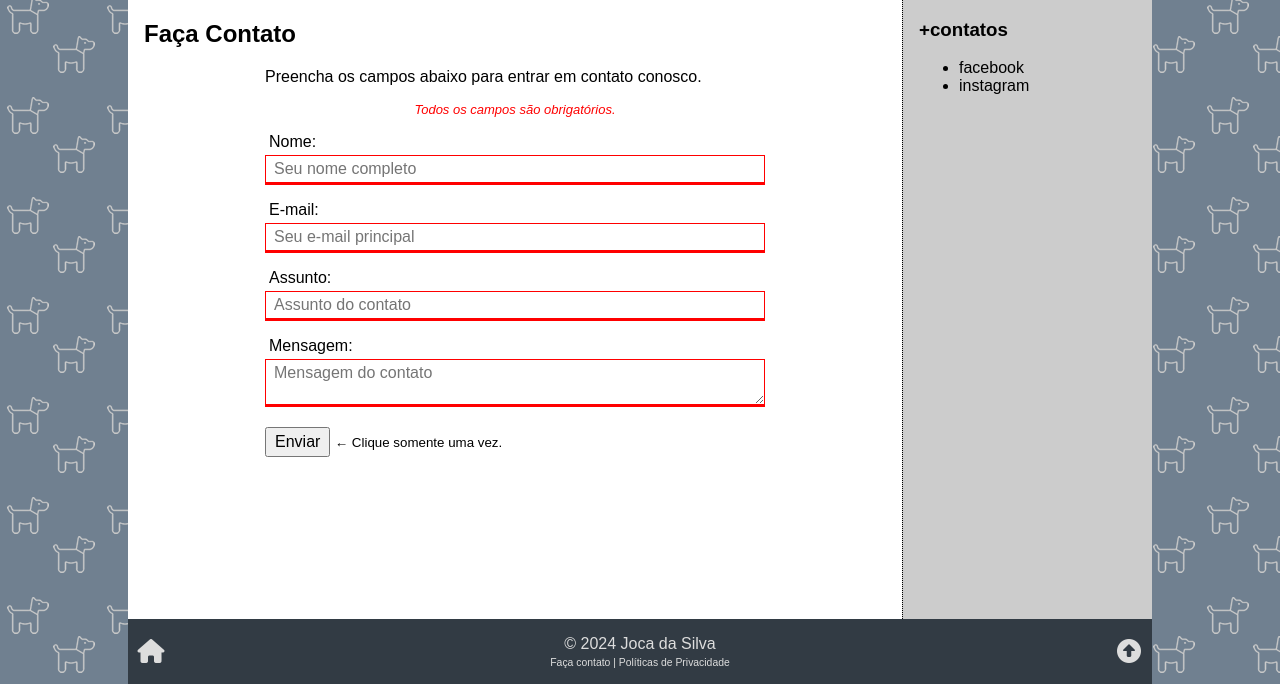
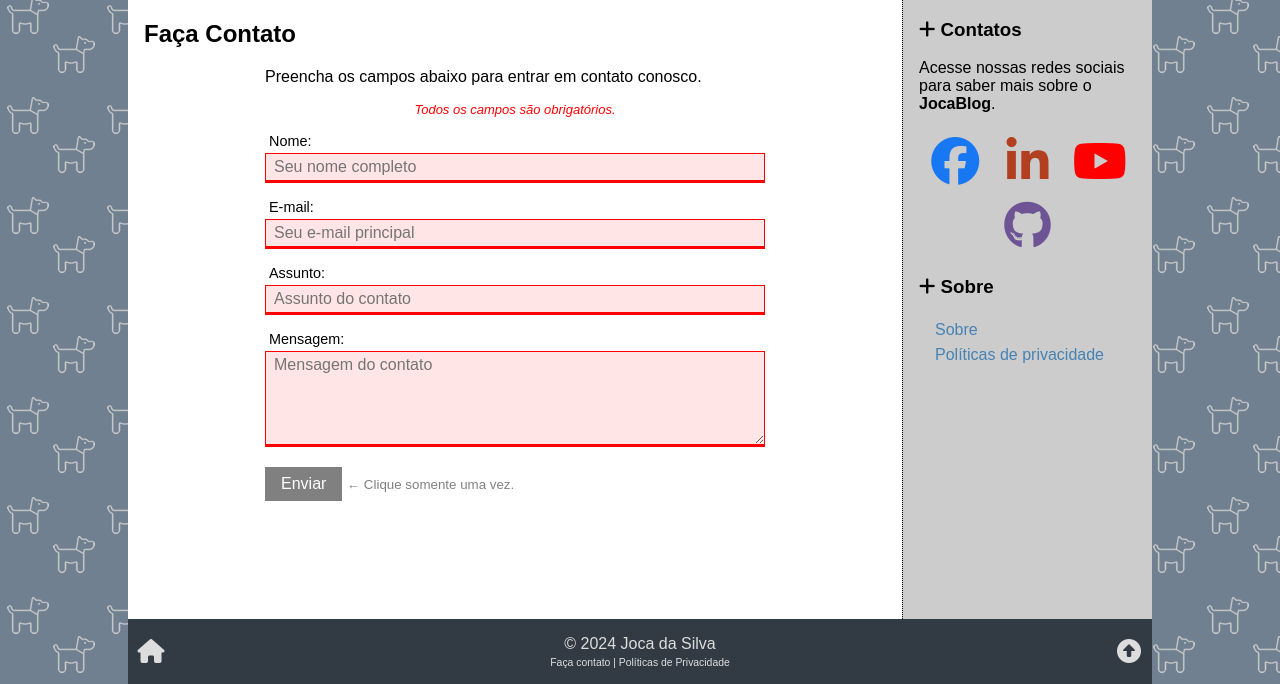
Before and after one commit to Luferat/JocaBlog, a Flask app: page /contacts in a window 1280 px wide. Shown: the part 116-800 px from the top of the page. Run offline with Flask 3, Linux system fonts and the light colour scheme; parts of the project's set-up code (start-up, migrations or seed data) failed here and were passed over; some libraries are stand-ins or nearby versions.

Commit message:
contacts

```diff
--- a/functions/db_comments.py
+++ b/functions/comments.py
@@ -11,7 +11,7 @@ def save_comment(mysql, form): # Salva comentário
     mysql.connection.commit()
     cur.close()
 
-    return 'Enviado'
+    return True
 
 def get_comments(mysql, artid): # Obtém todos os comentarios do artigo
 
--- a/index.py
+++ b/index.py
@@ -1,16 +1,37 @@
 # Importa as dependências do aplicativo
 from flask import Flask, redirect, render_template, request, url_for
 from flask_mysqldb import MySQL, MySQLdb
-from functions.db_articles import *
-from functions.db_comments import *
+from functions.articles import *
+from functions.comments import *
+from functions.contacts import save_contact
 
 # Constantes do site
 SITE = {
     'name': 'JocaBlog',
     'owner': 'Joca da Silva',
     'logo': '/static/img/logo01.png',
-    'favicon': '/static/img/favicon.png'
+    'favicon': '/static/img/favicon.png',
+    'social': (
+        {
+            'name': 'Facebook',
+            'link': 'https://facebook.com/pyblog',
+            'icon': '<i class="fa-brands fa-facebook fa-fw fa-3x" style="color: #1877f2"></i>'
+        }, {
+            'name': 'LinkedIn',
+            'link': 'https://linkedin.com/Pyblog',
+            'icon': '<i class="fa-brands fa-linkedin-in fa-fw fa-3x" style="color: #b24020"></i>'
+        }, {
+            'name': 'Youtube',
+            'link': 'https://youtube.com/PyBlog',
+            'icon': '<i class="fa-brands fa-youtube fa-fw fa-3x" style="color: #ff0000;"></i>'
+        }, {
+            'name': 'GitHub',
+            'link': 'https://github.com/PyBlog',
+            'icon': '<i class="fa-brands fa-github fa-fw fa-3x" style="color: #6e5494;"></i>'
+        }
+    )
 }
+
 
 # Cria uma aplicação Flask usando uma instância do Flask
 app = Flask(__name__)
@@ -88,10 +109,10 @@ def view(artid):
         'site': SITE,
         'title': article['art_title'],
         'css': 'view.css',
-        'article': article, # Artigo a ser exibido
-        'articles': articles, # Artigos do autor
-        'comments': comments, # Comentários
-        'total_comments': total_comments # Total de comentários
+        'article': article,  # Artigo a ser exibido
+        'articles': articles,  # Artigos do autor
+        'comments': comments,  # Comentários
+        'total_comments': total_comments  # Total de comentários
     }
 
     return render_template('view.html', page=toPage)
@@ -101,7 +122,7 @@ def view(artid):
 def comment():
 
     # Obtém dados do formulario
-    form = request.form
+    form = dict(request.form)
 
     # Salva comentário no banco de dados
     save_comment(mysql, form)
@@ -109,13 +130,24 @@ def comment():
     return redirect(f"{url_for('view', artid=form['artid'])}#comments")
 
 
-@app.route('/contacts')
+@app.route('/contacts', methods=['GET', 'POST'])
 def contacts():
+
+    sended = False
+    first_name = ''
+
+    if request.method == 'POST':
+        form = dict(request.form)
+        save_contact(mysql, form)
+        first_name = form['name'].split()[0]
+        sended = True
 
     toPage = {
         'site': SITE,
         'title': 'Faça contato',
-        'css': 'contacts.css'
+        'css': 'contacts.css',
+        'sended': sended,
+        'first_name': first_name
     }
     return render_template('contacts.html', page=toPage)
 
@@ -139,6 +171,7 @@ def page_not_found(e):
     }
     return render_template('404.html', page=toPage), 404
 
+
 @app.errorhandler(405)
 def not_permited(e):
     return page_not_found(404)
--- a/static/css/contacts.css
+++ b/static/css/contacts.css
@@ -7,6 +7,7 @@
 #contact label {
     display: block;
     padding: 0 0 .25rem .25rem;
+    font-size: 90%;
 }
 
 #contact input,
@@ -18,8 +19,70 @@
 }
 
 #contact input,
-#contact textarea{
+#contact textarea {
     width: 100%;
+    background-color: rgb(255, 229, 229);
     border: 1px solid red;
     border-bottom: 3px solid red;
 }
+
+
+#contact textarea {
+    resize: vertical;
+    height: 6rem;
+    width: 100%;
+}
+
+#contact button {
+    border: none;
+    background-color: grey;
+    color: white;
+    cursor: pointer;
+    padding: .5rem 1rem;
+    pointer-events: none;
+}
+
+#contact button:hover {
+    background-color: rgb(53, 99, 136);
+}
+
+#contact small {
+    color: gray;
+}
+
+/* Campos / formulário válido */
+
+#contact input:valid,
+#contact textarea:valid {
+    border-color: green;
+    border-bottom: 3px solid green;
+    background-color: rgb(233, 240, 254);
+}
+
+#contact:valid button {
+    background-color: steelblue;
+    pointer-events: all;
+}
+
+.feedback {
+    display: table;
+    margin: auto;
+}
+
+.social {
+    display: flex;
+    align-items: center;
+    justify-content: space-around;
+    flex-wrap: wrap;
+}
+
+.social i {
+    margin: .5rem 0;
+}
+
+aside nav {
+    display: flex;
+    flex-direction: column;
+    line-height: 1.6;
+    margin: 0 0 1rem 1rem;
+}
--- a/templates/contacts.html
+++ b/templates/contacts.html
@@ -3,6 +3,16 @@
 {% block article %}
 
 <h2>Faça Contato</h2>
+
+{% if page.sended %}
+
+<div class="feedback">
+    <h3>Olá {{ page.first_name }}!</h3>
+    <p>Seu contato foi enviado com sucesso.</p>
+    <p><em>Obrigado...</em></p>
+</div>
+
+{% else %}
 
 <form action="/contacts" method="post" id="contact">
 
@@ -37,14 +47,35 @@
 
 </form>
 
+{% endif %}
+
+<script>
+    // Evita o reenvio dos formulários ao atualizar a página
+    if (window.history.replaceState) window.history.replaceState(null, null, window.location.href);
+</script>
+
 {% endblock %}
 
 {% block aside %}
 
-<h3>+contatos</h3>
-<ul>
-    <li>facebook</li>
-    <li>instagram</li>
-</ul>
+<h3><i class="fa-solid fa-plus"></i> Contatos</h3>
+
+<p>Acesse nossas redes sociais para saber mais sobre o <strong>{{ page.site.name }}</strong>.</p>
+
+<div class="social">
+
+    {% for social in page.site.social %}
+
+    <a href="{{ social.link }}" target="_blank" title="{{ social.name }}">{{ social.icon | safe }}</a>
+
+    {% endfor%}
+
+</div>
+
+<h3><i class="fa-solid fa-plus"></i> Sobre</h3>
+<nav>
+    <a href="/about">Sobre</a>
+    <a href="/privacy">Políticas de privacidade</a>
+</nav>
 
 {% endblock %}
--- a/templates/view.html
+++ b/templates/view.html
@@ -43,9 +43,7 @@
 
 {% if page.total_comments == 0 %}
 
-<div class="center">
-    <p>Nenhum comentário ainda?<br>Seja o primeiro a comentar!</p>
-</div>
+    <p class="invitation">Nenhum comentário ainda?<br>Seja o primeiro a comentar!</p>
 
 {% else %}
 
```
Also changed, not shown: functions/contacts.py (added, +19 -0 lines), static/css/view.css (+9 -0 lines), functions/articles.py (renamed from functions/db_articles.py).
